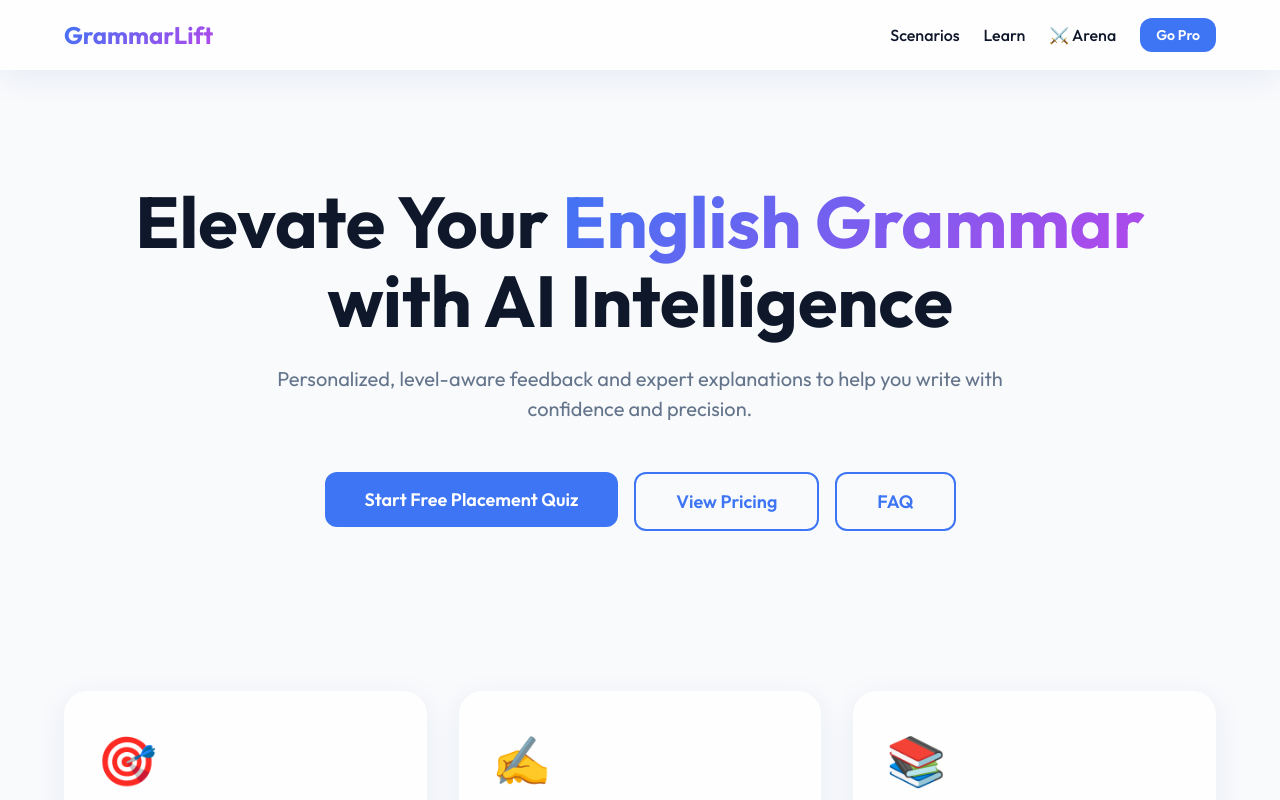
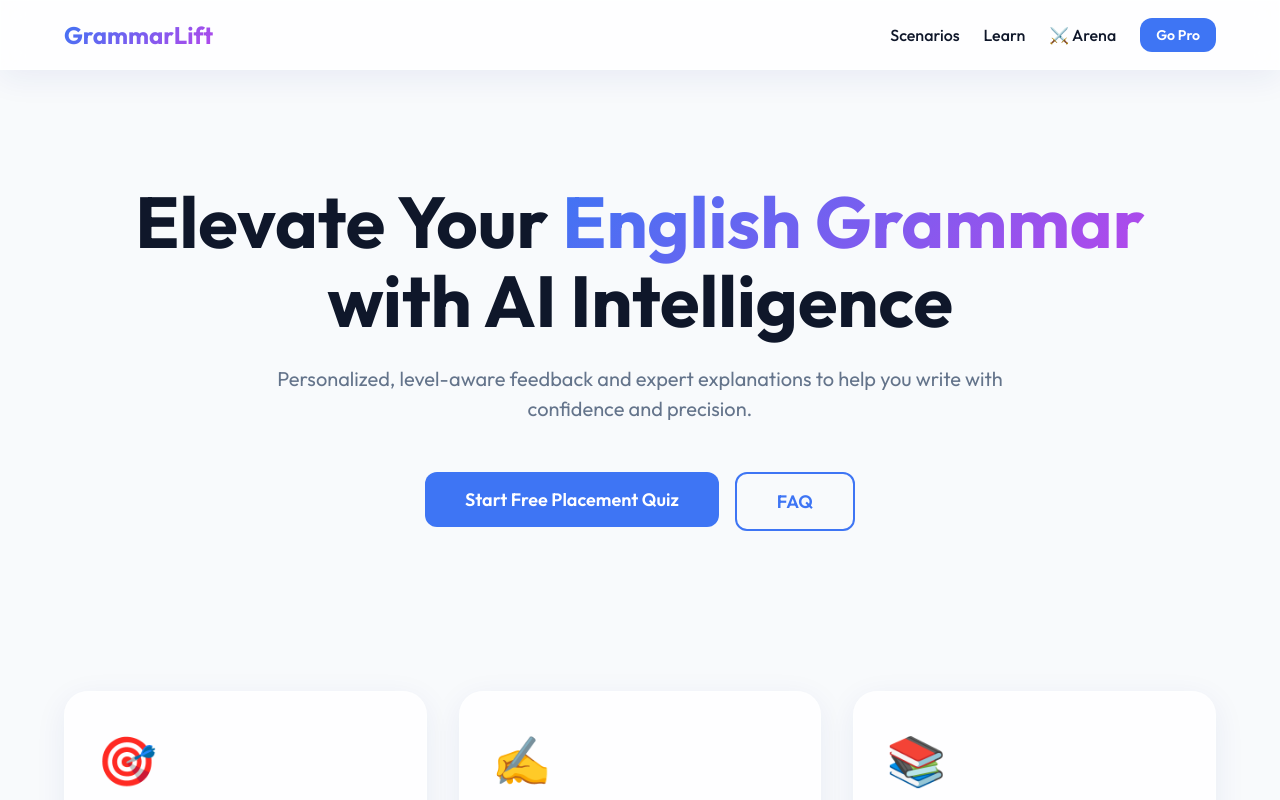
Before and after one commit to mx1204/grammarlift, a Next.js app: page / in a window 1280 px wide. Shown: the top 800 px of the page. Built offline with nearby package versions, Linux system fonts and the light colour scheme.

Commit message:
Update page.tsx

```diff
--- a/src/app/page.tsx
+++ b/src/app/page.tsx
@@ -17,9 +17,6 @@ export default function Home() {
         <div style={{ display: 'flex', gap: '1rem', justifyContent: 'center', flexWrap: 'wrap' }}>
           <Link href="/quiz">
             <AppButton size="lg">Start Free Placement Quiz</AppButton>
-          </Link>
-          <Link href="/pricing">
-            <AppButton variant="outline" size="lg">View Pricing</AppButton>
           </Link>
           <Link href="/faq">
             <AppButton variant="outline" size="lg">FAQ</AppButton>
```
